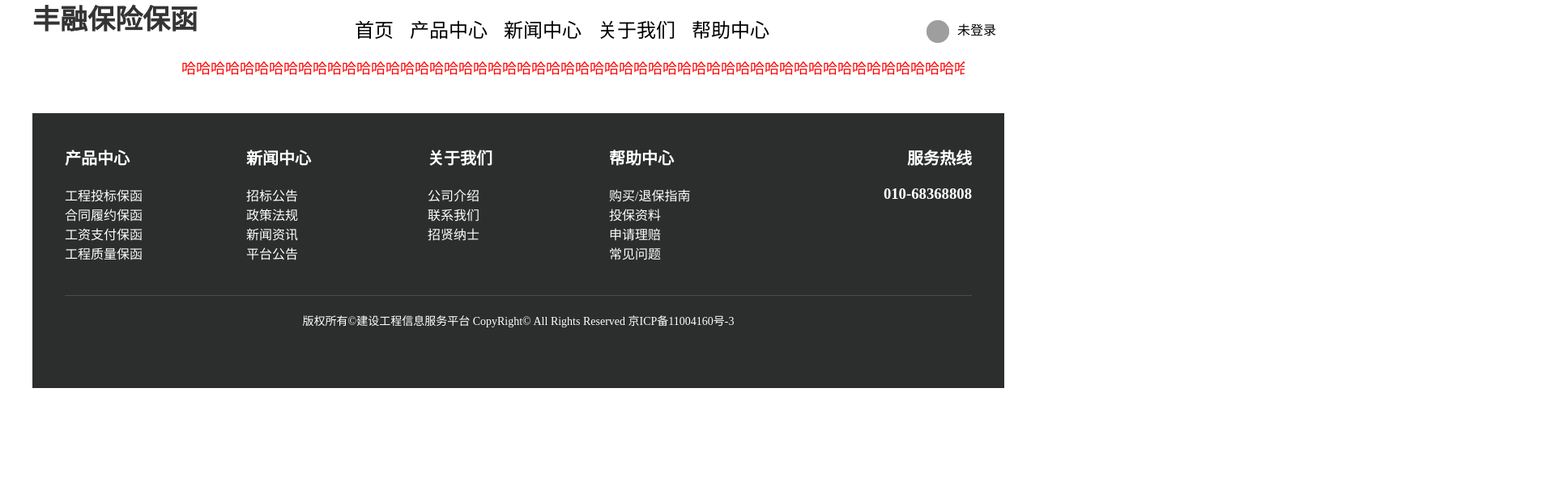
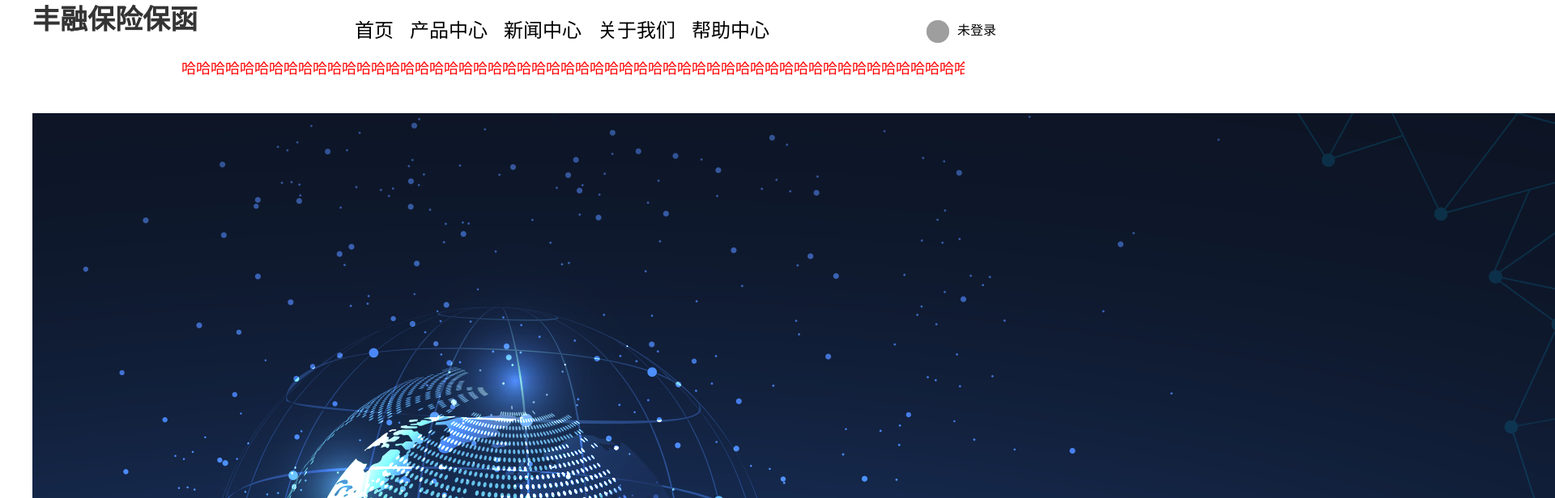
Before and after one commit to zy9383/frbxproject, a Nuxt app: page /user/register in a window 1280 px wide. Shown: the top 616 px of the page at 81% size, 1920 px wide, since content can reach past the window. Built offline with nearby package versions, Linux system fonts and the light colour scheme; grey boxes are pictures that could not be loaded.

Commit message:
放入背景图

```diff
--- /dev/null
+++ b/pages/user/register.vue
@@ -0,0 +1,20 @@
+<template>
+  <div class="register">
+    <!-- <img src="../../assets/registerbg.png" alt=""> -->
+  </div>
+</template>
+
+<script>
+export default {
+
+}
+</script>
+
+<style lang="less" scoped>
+.register {
+  width: 1920px;
+  height: 1080px;
+  margin-left: 0 !important;
+  background: url(../../assets/registerbg.png) no-repeat;
+}
+</style>
```
Also changed, not shown: assets/registerbg.png (added).
